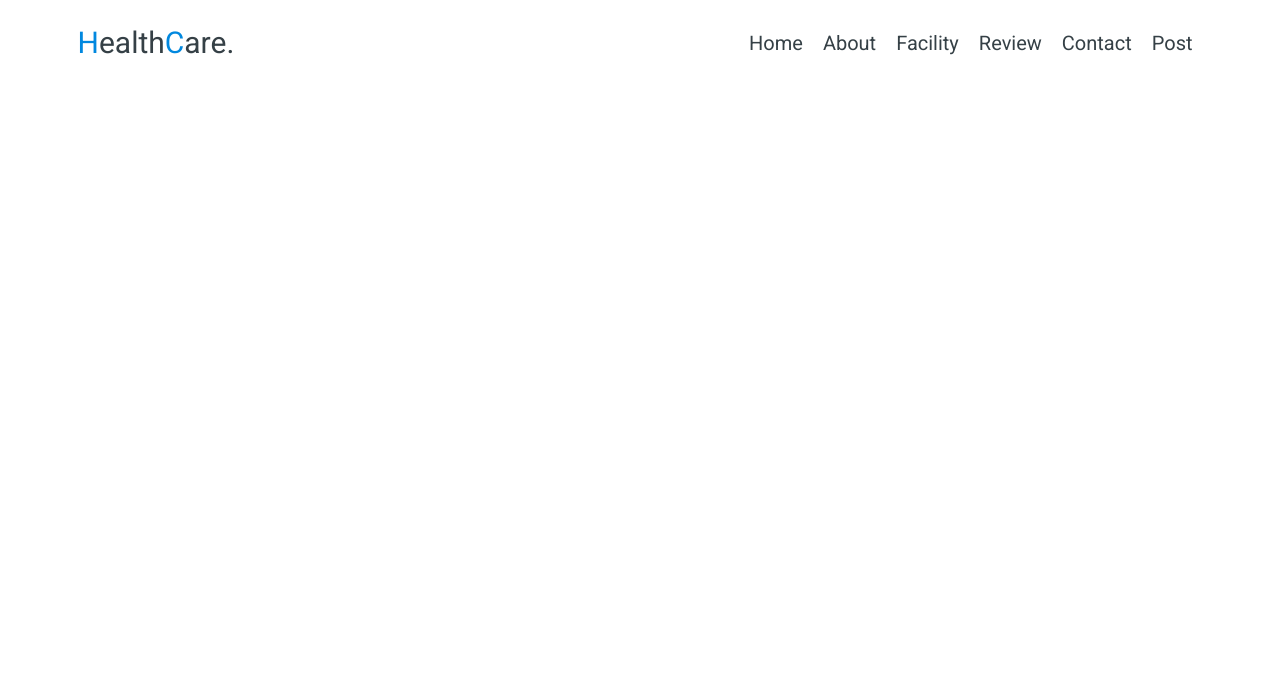
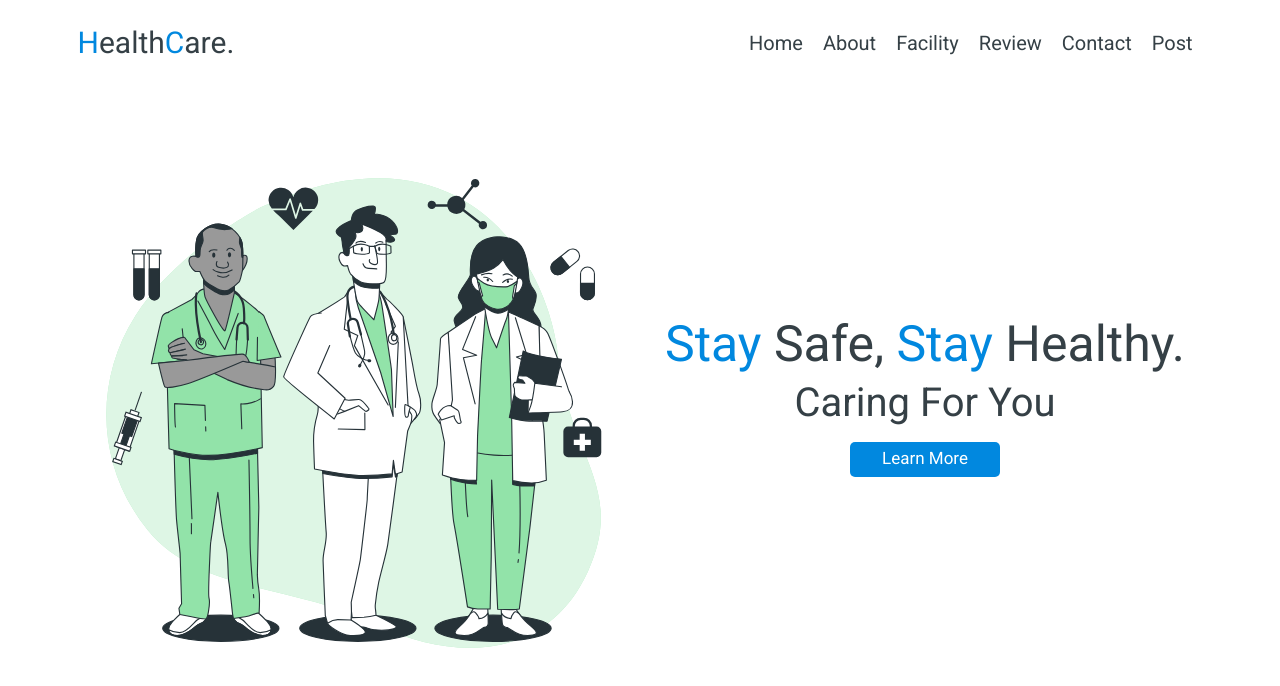
Before and after one commit to buraxta/hospital-site, a plain HTML site: page index.html in a window 1280 px wide. Shown: the top 686 px of the page. Drawn offline with nearby package versions, Linux system fonts and the light colour scheme; a web font is replaced by a local one.

Commit message:
home section finished

```diff
--- a/css/style.css
+++ b/css/style.css
@@ -30,6 +30,46 @@ html{
 body{
     overflow-x: hidden;
     height: 3000px;
+}
+
+section{
+    overflow: hidden;
+}
+
+.button{
+    height: 3.5rem;
+    width: 15rem;
+    background: var(--blue);
+    color: #fff;
+    font-size: 1.7rem;
+    text-transform: capitalize;
+    cursor: pointer;
+    position: relative;
+    z-index: 0;
+    border-radius: 0.5rem;
+    margin: 1rem 0;
+    overflow: hidden;
+}
+
+.button::before{
+    content: '';
+    position: absolute;
+    top: -100%; left: 0;
+    height: 100%;
+    width: 100%;
+    background-color: var(--black);
+    z-index: -1;
+    transition: .2s linear;
+    border-radius: 0.5rem;
+}
+
+.button:hover::before{
+    top: 0;
+}
+
+.button:hover{
+    box-shadow: .1rem .5rem var(--blue),
+                0 .3rem .5rem rgba(0, 0, 0, .3);
 }
 
 header{
@@ -89,6 +129,29 @@ header .fa-times{
 }
 
 
+
+.home .content h1{
+    font-size: 5rem;
+    color: var(--black);
+}
+
+.home .content h1 span{
+    color: var(--blue);
+}
+.home .content h3{
+    font-size: 4rem;
+    color: var(--black);
+}
+
+
+
+
+
+
+
+
+
+
 /* media queries */
 
 @media (max-width:768px){
--- a/index.html
+++ b/index.html
@@ -29,6 +29,25 @@
     </header>
     <!-- header section end -->
 
+    <!-- home section start -->
+    <section class="home" id="home">
+        <div class="container">
+            <div class="row min-vh-100 align-items-center text-center text-md-left">
+
+                <div class="col-md-6 pr-md-5">
+                    <img src="img/home-img.svg" width="100%" alt="">
+                </div>
+                <div class="col-md-6 pl-md-5 content">
+                    <h1><span>stay</span> safe, <span>stay</span> healthy.</h1>
+                    <h3>caring for you</h3>
+                    <a href="#"><button class="button">learn more</button></a>
+                </div>
+
+            </div>
+        </div>
+    </section>
+    <!-- home section end -->
+
     <script src="https://code.jquery.com/jquery-3.6.3.min.js" integrity="sha256-pvPw+upLPUjgMXY0G+8O0xUf+/Im1MZjXxxgOcBQBXU=" crossorigin="anonymous"></script>
     <script src="https://kit.fontawesome.com/d917481c31.js" crossorigin="anonymous"></script>
     <script src="https://cdn.jsdelivr.net/npm/bootstrap@5.3.0-alpha1/dist/js/bootstrap.bundle.min.js" integrity="sha384-w76AqPfDkMBDXo30jS1Sgez6pr3x5MlQ1ZAGC+nuZB+EYdgRZgiwxhTBTkF7CXvN" crossorigin="anonymous"></script>
```
